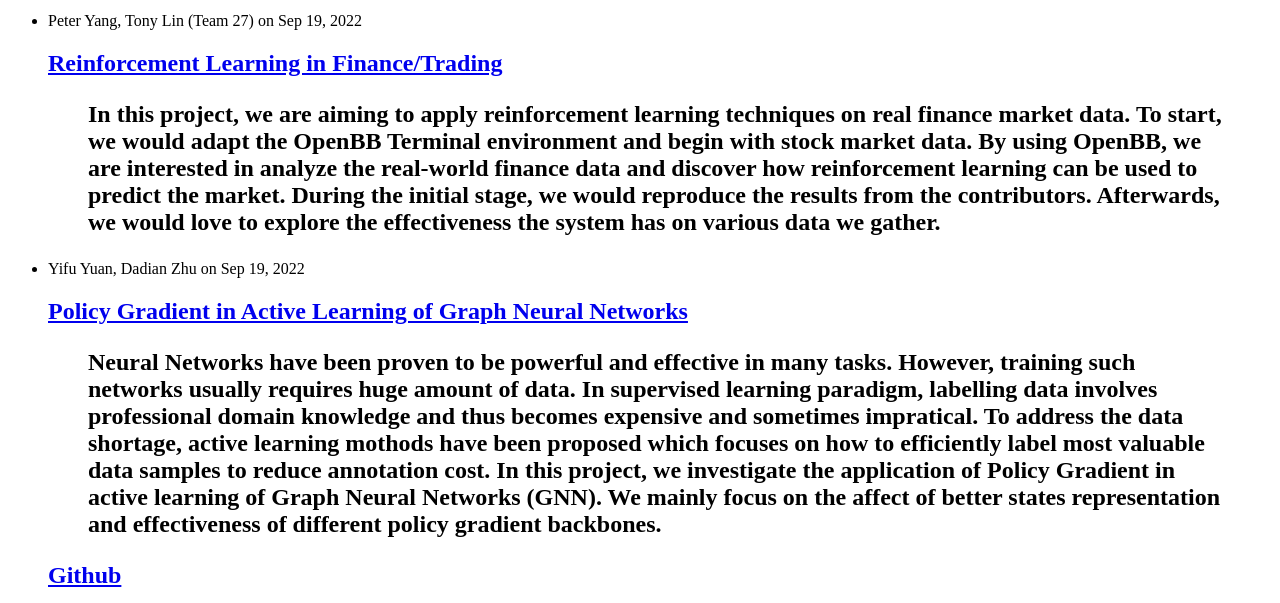
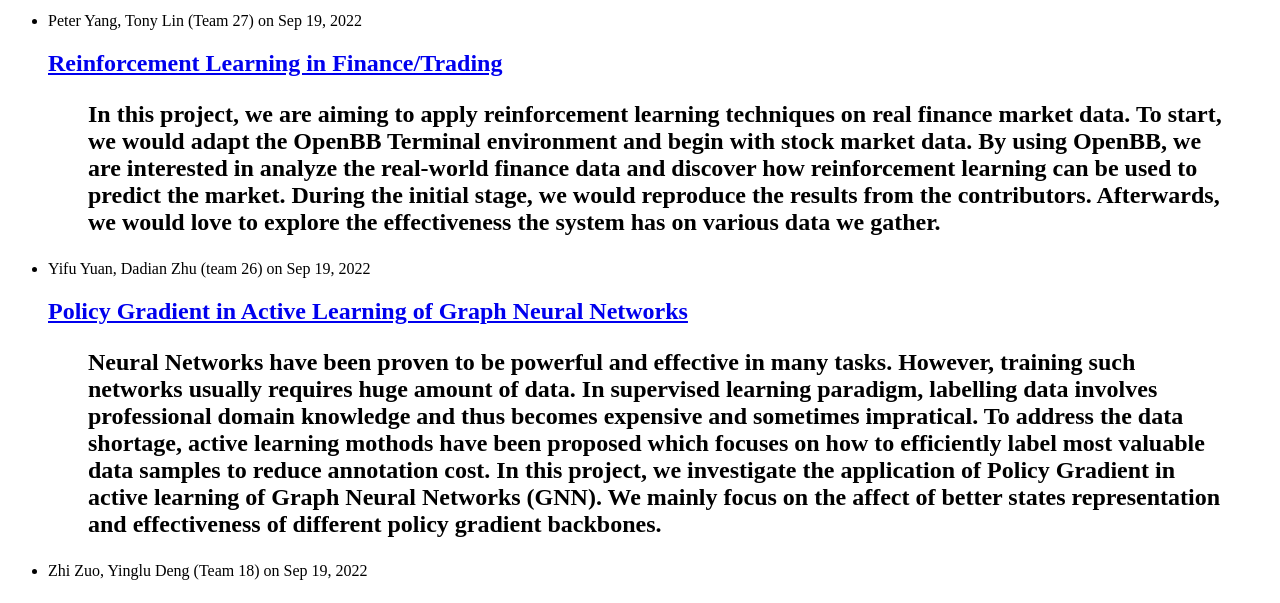
Before and after one commit to ucla-rlcourse/CS269-projects-2022fall, a Jekyll site: the page built from index.html, in a window 1280 px wide and 1400 px high, scrolled down 7503 px. Shown: the top 603 px of the window. Built offline with Jekyll 4.4.1, drawn with Linux system fonts in a browser that asks for light colours; some of the changed text lies outside the part shown.

Commit message:
fix some issues on TOC

```diff
--- a/_posts/2022-09-19-team26.md
+++ b/_posts/2022-09-19-team26.md
@@ -2,12 +2,20 @@
 layout: post
 comments: true
 title: Policy Gradient in Active Learning of Graph Neural Networks
-author: Yifu Yuan, Dadian Zhu
+author: Yifu Yuan, Dadian Zhu (team 26)
 date: 2022-09-19
 ---
 
 
 > Neural Networks have been proven to be powerful and effective in many tasks. However, training such networks usually requires huge amount of data. In supervised learning paradigm, labelling data involves professional domain knowledge and thus becomes expensive and sometimes impratical. To address the data shortage, active learning mothods have been proposed which focuses on how to efficiently label most valuable data samples to reduce annotation cost. In this project, we investigate the application of Policy Gradient in active learning of Graph Neural Networks (GNN). We mainly focus on the affect of better states representation and effectiveness of different policy gradient backbones.
+
+
+
+<!--more-->
+{: class="table-of-content"}
+* TOC
+{:toc}
+
 
 [Github](https://github.com/springfieldsr/269_rl)
 
@@ -16,10 +24,6 @@
 [link to the final presentation](https://www.youtube.com/watch?v=xordlxA5tcI)
 
 
-<!--more-->
-{: class="table-of-content"}
-* TOC
-{:toc}
 
 ## 1. Introduction
 Graph is a natural way to represent the connections of interacting objects, such as networking, trafficing and so on. Thus, GNN as an effective way to learn the representations of graphs has been very successful in various tasks. In both node prediction and link prediction tasks, GNN has shown the ability to learn the intertwining relationships between entities. However, GNN usually requires large dataset to learn in the first place. In supervised learning tasks, labelled data with high quality is expensive, a problem that has attracted focus.
```
Also changed, not shown: _posts/2022-09-19-team08.md (+4 -3 lines).
